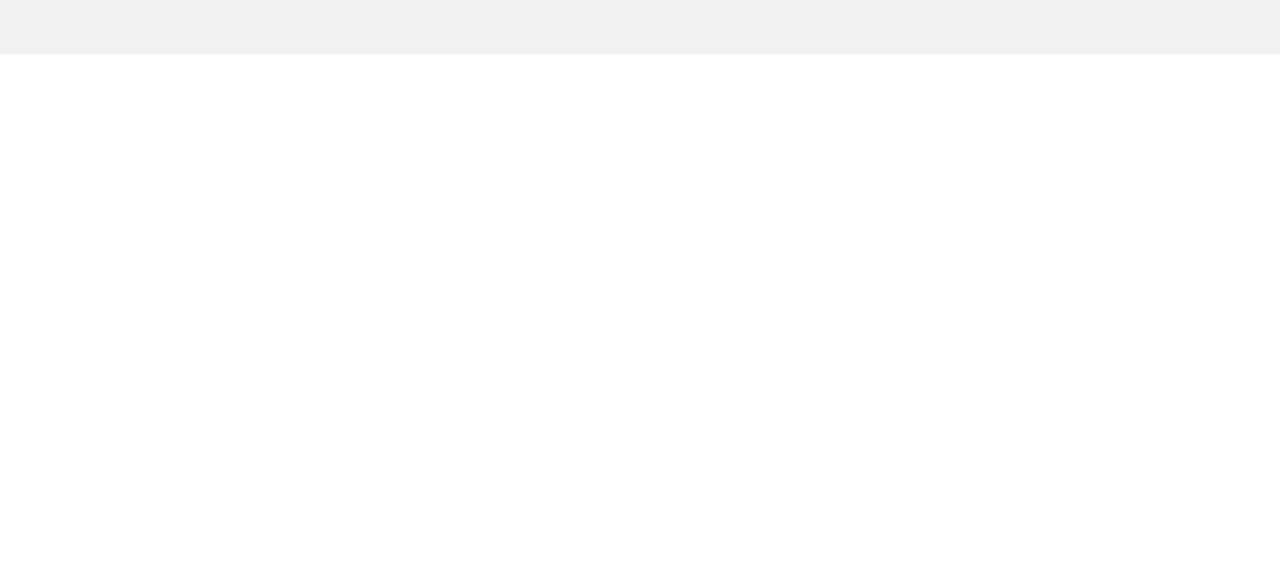
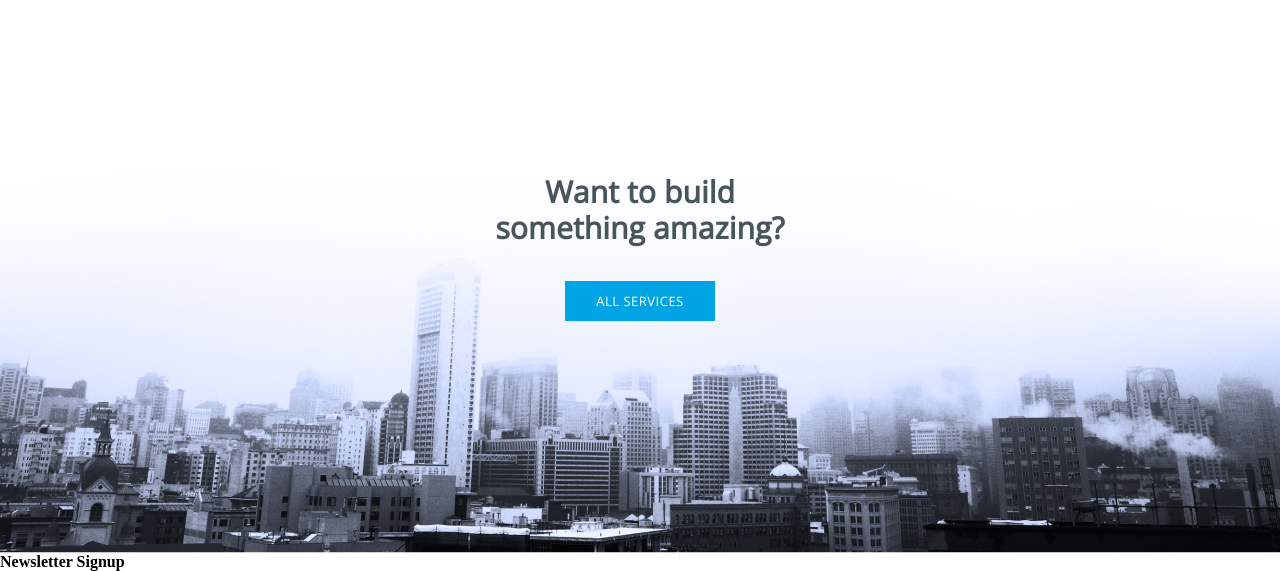
Before and after one commit to Garik9402/Konstru, a website: page src/index.html in a window 1280 px wide. Shown: the part 2031-2602 px from the top of the page. Before the commit the page ends 2085 px from the top, so only its background shows below. Drawn offline with nearby package versions, Linux system fonts and the light colour scheme; files that its build step writes are made by us from their sources.

Commit message:
in the process;)

```diff
--- a/src/index.html
+++ b/src/index.html
@@ -37,7 +37,8 @@
                         <a href="#" class="nav__item-link sidebar__list-item-link">HOME</a>
                      </li>
                      <li class="nav__list-item sidebar__nav-list-item">
-								<a href="#" class="nav__item-link sidebar__list-item-link sidebar__menu-item--js-active">ABOUT</a>
+                        <a href="#"
+                           class="nav__item-link sidebar__list-item-link sidebar__menu-item--js-active">ABOUT</a>
                      </li>
                      <li class="nav__list-item sidebar__nav-list-item">
                         <a href="#" class="nav__item-link sidebar__list-item-link">SERVICES</a>
@@ -66,8 +67,10 @@
                      one
                      construction management firm
                   </h4>
-						<p class="about__history-text">Lorem ipsum dolor sit amet, consectetuer adipiscing elit, sed diam nonummy
-							nibh euismod tincidunt ut laoreet dolore magna aliquam erat. Lorem ipsum dolor sit amet, consectetuer
+                  <p class="about__history-text">Lorem ipsum dolor sit amet, consectetuer adipiscing elit, sed diam
+                     nonummy
+                     nibh euismod tincidunt ut laoreet dolore magna aliquam erat. Lorem ipsum dolor sit amet,
+                     consectetuer
                      adipiscing elit, sed diam nonummy nibh euismod tincidunt ut laoreet dolore magna aliquam erat.</p>
                </div>
                <div class="about__cards">
@@ -103,22 +106,40 @@
                <div class="services__description">
                   <img src="images/Bitmap1.svg" alt="Bitmap1" class="services__img">
                   <h4 class="services__description-title">PROJECT AND CONSTRUCTION MANAGEMENT</h4>
-						<p class="services__description-text">Lorem ipsum dolor sit amet, consectetuer adipiscing elit, sed diam
+                  <p class="services__description-text">Lorem ipsum dolor sit amet, consectetuer adipiscing elit, sed
+                     diam
                      nonummy nibh euismod tincidunt ut laoreet dolore magna aliquam erat.</p>
                </div>
                <div class="services__description">
                   <img src="images/Bitmap2.svg" alt="Bitmap1" class="services__img">
                   <h4 class="services__description-title">STRUCTURE AUDIT AND MAINTENANCE</h4>
-						<p class="services__description-text">Lorem ipsum dolor sit amet, consectetuer adipiscing elit, sed diam
+                  <p class="services__description-text">Lorem ipsum dolor sit amet, consectetuer adipiscing elit, sed
+                     diam
                      nonummy nibh euismod tincidunt ut laoreet dolore magna aliquam erat.</p>
                </div>
                <div class="services__description">
                   <img src="images/Bitmap3.svg" alt="Bitmap1" class="services__img">
                   <h4 class="services__description-title">FACTORY CONSTRUCTION AND MODELING</h4>
-						<p class="services__description-text">Lorem ipsum dolor sit amet, consectetuer adipiscing elit, sed diam
+                  <p class="services__description-text">Lorem ipsum dolor sit amet, consectetuer adipiscing elit, sed
+                     diam
                      nonummy nibh euismod tincidunt ut laoreet dolore magna aliquam erat.</p>
                </div>
             </div>
+         </div>
+      </section>
+      <section class="get-in-touch">
+         <div class="get-in-touch__inner">
+            <h3 class="get-in-touch__title">Want to build something amazing?</h3>
+            <div class="get-in-touch__button-w">
+               <a href="#" class="get-in-touch__button button">
+                  <span class="button__name">ALL SERVICES</span>
+               </a>
+            </div>
+         </div>
+      </section>
+      <section class="newsletter">
+         <div class="newsletter__content">
+            <h4 class="newsletter__title">Newsletter Signup</h4>
          </div>
       </section>
    </div>
--- a/src/scss/styles.scss
+++ b/src/scss/styles.scss
@@ -3,7 +3,7 @@
 @import "reset.scss";
 
 .wrapper-content {
-  background-color: #F2F2F2;
+   background-color: #FFFFFF;
 
 }
 
@@ -13,6 +13,7 @@
    height: 1000px;
    background: url(../images/header__bacground.jpg) no-repeat;
    background-size: cover;
+   background-position: 50%;
 
    &__inner {
       max-width: 940px;
@@ -33,7 +34,7 @@
 
    &__title {
       font-family: 'Bebas Neue', sans-serif;
-    font-weight: bold;
+      font-weight: 400px;
       font-size: 60px;
       line-height: 70px;
       letter-spacing: 5.70937px;
@@ -270,7 +271,7 @@
       letter-spacing: 0.2px;
       color: #48555B;
       max-width: 405px;
-    width: 1005px;
+      width: 100%;
    }
 
    &__button-w {
@@ -337,3 +338,39 @@
       color: #FFFFFF;
    }
 }
+
+.get-in-touch {
+   width: 100%;
+   min-height: 499px;
+   background: url(../images/get-in-touch-back.jpg) 50% no-repeat;
+   background-size: cover;
+   background-position: 50%;
+   padding-top: 120px;
+
+   &__inner {
+      max-width: 970px;
+      width: 100%;
+      padding: 0 15px;
+      margin: 0 auto;
+      display: flex;
+      flex-direction: column;
+      justify-content: center;
+      align-items: center;
+   }
+
+   &__title {
+      max-width: 330px;
+      width: 100;
+      font-family: 'Open Sans', sans-serif;
+      font-size: 30px;
+      line-height: 36px;
+      letter-spacing: 0.15px;
+      color: #48555B;
+      text-align: center;
+      margin-bottom: 35px;
+   }
+
+   &__button-w {}
+
+   &__button {}
+}
```
Also changed, not shown: dist/css/styles.min.css, dist/images/get-in-touch-back.jpg (added), dist/index.html, src/images/get-in-touch-back.jpg (added), src/scss/styles.css, 1 other file. Lines whose indentation alone changed are shown as unchanged.
